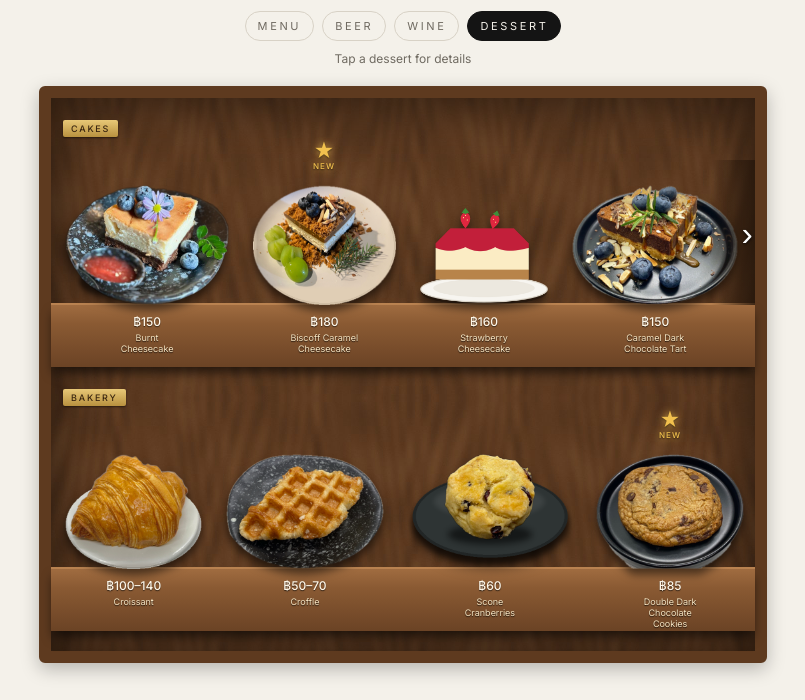
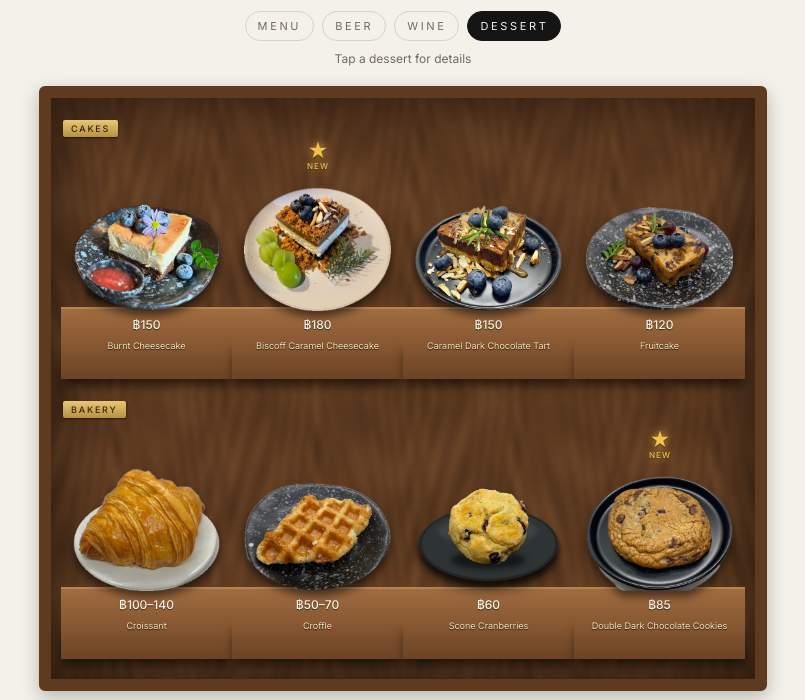
Before and after one commit to theoldpals/theoldpals.github.io, a plain HTML site: page dessert.html in a window 1280 px wide. Shown: the part 82-782 px from the top of the page, without its empty margins (237-1042 px from the left). Drawn offline with nearby package versions, Linux system fonts and the light colour scheme.

Commit message:
Dessert: remove Strawberry Cheesecake; wrap shelves into rows so nothing scrolls sideways
Co-Authored-By: Claude Opus 5.5 <noreply@anthropic.com>
Claude-Session: https://claude.ai/code/session_01PazbTBTaRX72mj8QVWRy2o

```diff
--- a/beer.html
+++ b/beer.html
@@ -9,7 +9,7 @@
 <link rel="preconnect" href="https://fonts.googleapis.com">
 <link rel="preconnect" href="https://fonts.gstatic.com" crossorigin>
 <link href="https://fonts.googleapis.com/css2?family=Playfair+Display:wght@700;900&family=Inter:wght@400;500&display=swap" rel="stylesheet">
-<link rel="stylesheet" href="shelf.css?v=5">
+<link rel="stylesheet" href="shelf.css?v=6">
 </head>
 <body data-menu="beer.json">
 
@@ -44,6 +44,6 @@
   </div>
 </div>
 
-<script src="shelf.js?v=5"></script>
+<script src="shelf.js?v=6"></script>
 </body>
 </html>
--- a/dessert.html
+++ b/dessert.html
@@ -9,7 +9,7 @@
 <link rel="preconnect" href="https://fonts.googleapis.com">
 <link rel="preconnect" href="https://fonts.gstatic.com" crossorigin>
 <link href="https://fonts.googleapis.com/css2?family=Playfair+Display:wght@700;900&family=Inter:wght@400;500&display=swap" rel="stylesheet">
-<link rel="stylesheet" href="shelf.css?v=5">
+<link rel="stylesheet" href="shelf.css?v=6">
 </head>
 <body data-menu="dessert.json">
 
@@ -44,6 +44,6 @@
   </div>
 </div>
 
-<script src="shelf.js?v=5"></script>
+<script src="shelf.js?v=6"></script>
 </body>
 </html>
--- a/dessert.json
+++ b/dessert.json
@@ -4,10 +4,10 @@
   "imageFolder": "dessert_images/",
   "showNames": true,
   "shelfNames": {"1": "Cakes", "2": "Bakery"},
+  "wrap": true,
   "items": [
     {"name": "Burnt Cheesecake", "detail": "", "price": 150, "unit": "Piece", "new": false, "shelf": 1, "order": 1, "scale": 0.52, "image": "burnt-cheesecake.png"},
     {"name": "Biscoff Caramel Cheesecake", "detail": "", "price": 180, "unit": "Piece", "new": true, "shelf": 1, "order": 2, "scale": 0.52, "image": "biscoff-caramel-cheesecake.png"},
-    {"name": "Strawberry Cheesecake", "detail": "", "price": 160, "unit": "Piece", "new": false, "shelf": 1, "order": 3, "scale": 0.42, "image": "strawberry-cheesecake.png"},
     {"name": "Caramel Dark Chocolate Tart", "detail": "", "price": 150, "unit": "Piece", "new": false, "shelf": 1, "order": 4, "scale": 0.52, "image": "caramel-dark-chocolate-tart.png"},
     {"name": "Fruitcake", "detail": "", "price": 120, "unit": "Piece", "new": false, "shelf": 1, "order": 5, "scale": 0.52, "image": "fruitcake.png"},
     {"name": "Croissant", "detail": "Choose your croissant:\n• Plain — ฿100\n• Caramel drizzle — ฿115\n• Chocolate drizzle — ฿120\n• Ham & Cheese — ฿140", "price": "฿100–140", "unit": "Piece", "new": false, "shelf": 2, "order": 1, "scale": 0.5, "image": "croissant.png"},
--- a/shelf.css
+++ b/shelf.css
@@ -160,3 +160,24 @@ footer{text-align:center;color:var(--muted);font-size:11px;letter-spacing:.18em;
   background:#e7e2d7;color:#111;font-size:20px;line-height:36px;cursor:pointer;
 }
 @media print{nav,.hint,footer{display:none}}
+
+/* "wrap": true — items flow into rows that fit the screen, no sideways scroll.
+   Each item carries its own piece of plank so a row reads as one shelf. */
+.wrap .row{
+  display:grid;grid-template-columns:repeat(auto-fill,minmax(150px,1fr));
+  column-gap:0;row-gap:54px;align-items:end;overflow:visible;padding:50px 10px 0;
+}
+.wrap .row>:first-child,.wrap .row>:last-child{margin:0}
+.wrap .shelf::after{display:none}
+.wrap .more{display:none!important}
+.wrap .item{justify-content:flex-end;width:100%}
+.wrap .item img{width:86%;height:auto!important;max-height:calc(var(--bottle-h) * .62);object-fit:contain}
+.wrap .tag{
+  align-self:stretch;max-width:none;margin-top:-4px;
+  background:linear-gradient(#a06c40,#8a5a33);border-top:2px solid #b98250;
+}
+.wrap .label{
+  align-self:stretch;width:auto;margin-top:0;padding:0 6px;height:38px;
+  background:linear-gradient(#8a5a33,#6b4325);box-shadow:0 8px 10px -2px rgba(0,0,0,.6);
+}
+.wrap .star{top:-46px}
--- a/shelf.js
+++ b/shelf.js
@@ -29,6 +29,8 @@
   // "shelfGroups": {"10": "Old World", "20": "New World"} puts a heading
   // above the first shelf numbered from 10 up to the next group's number.
   // "showNames": true prints each item's name under it on the shelf.
+  // "wrap": true lays items out in rows that fit the screen, so nothing
+  // scrolls sideways (used by the dessert page).
   // ---------------------------------------------------------------
   var bust = '?v=' + Math.floor(Date.now() / 60000); // refresh at most once a minute
   var file = document.body.getAttribute('data-menu');
@@ -66,6 +68,7 @@
     var shownGroup = null;
     var currency = data.currency === undefined ? '฿' : data.currency;
     if (data.showNames) cabinet.classList.add('show-names');
+    if (data.wrap) cabinet.classList.add('wrap');
     if (data.title) document.title = 'The Old Pals — ' + data.title;
 
     var items = (data.items || []).filter(function(it){ return it && !it.hidden; });
```
Also changed, not shown: wine.html (+2 -2 lines), dessert_images/strawberry-cheesecake.png (deleted).
